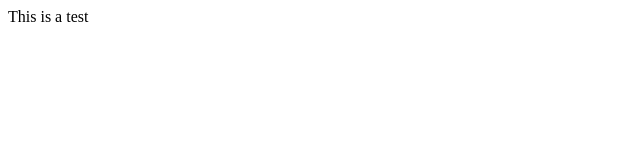
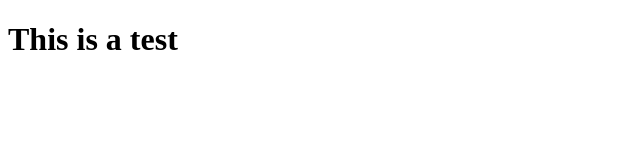
Before and after one commit to tybed7/googletag, a plain HTML site: page index.html in a window 1280 px wide. Shown: the whole page, without its empty margins (0-640 px from the left). Drawn offline with Linux system fonts and the light colour scheme.

Commit message:
Update index.html

```diff
--- a/index.html
+++ b/index.html
@@ -6,6 +6,6 @@
     <title>Tag Test</title>
 </head>
 <body>
-    This is a test
+    <h1>This is a test</h1>
 </body>
 </html>
```
